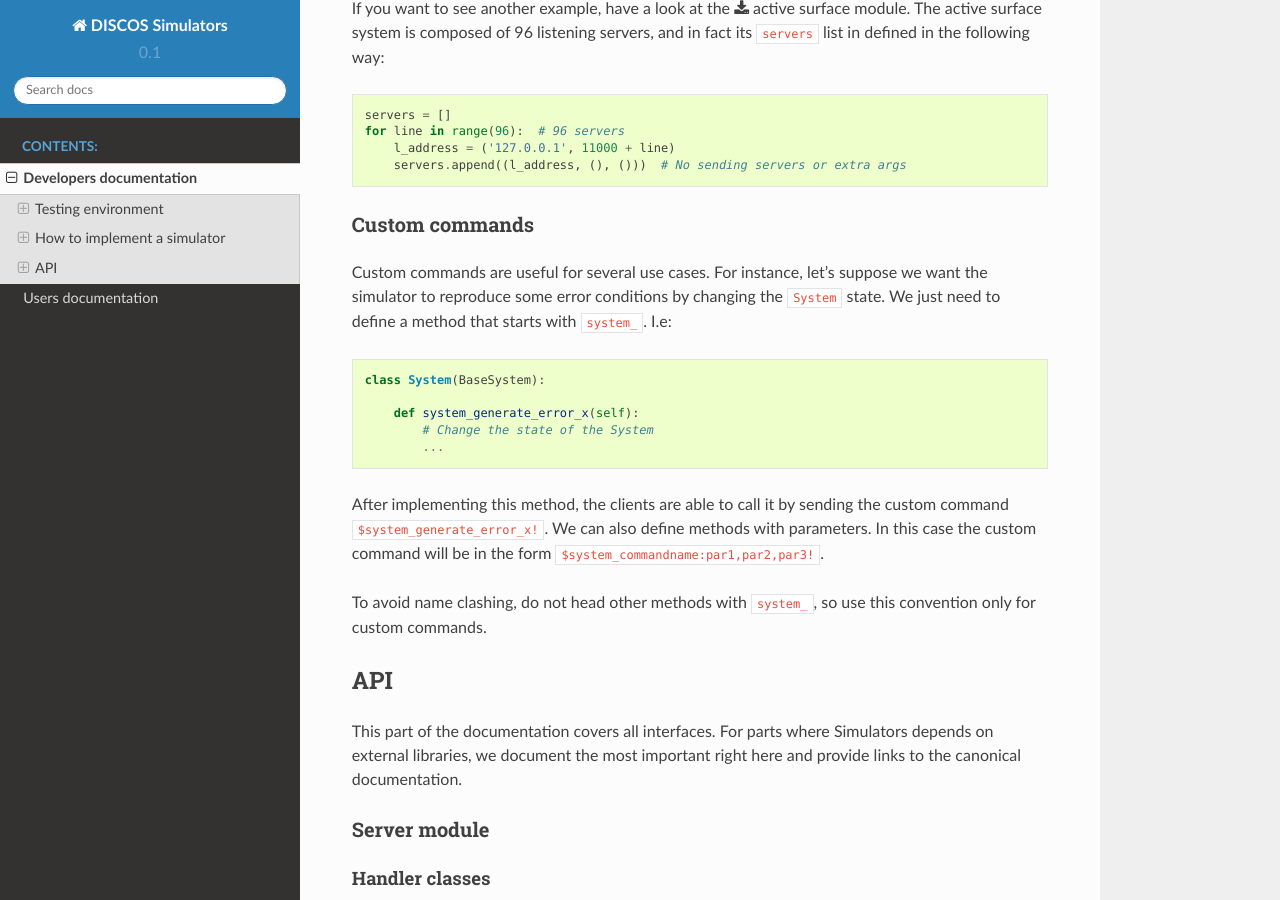
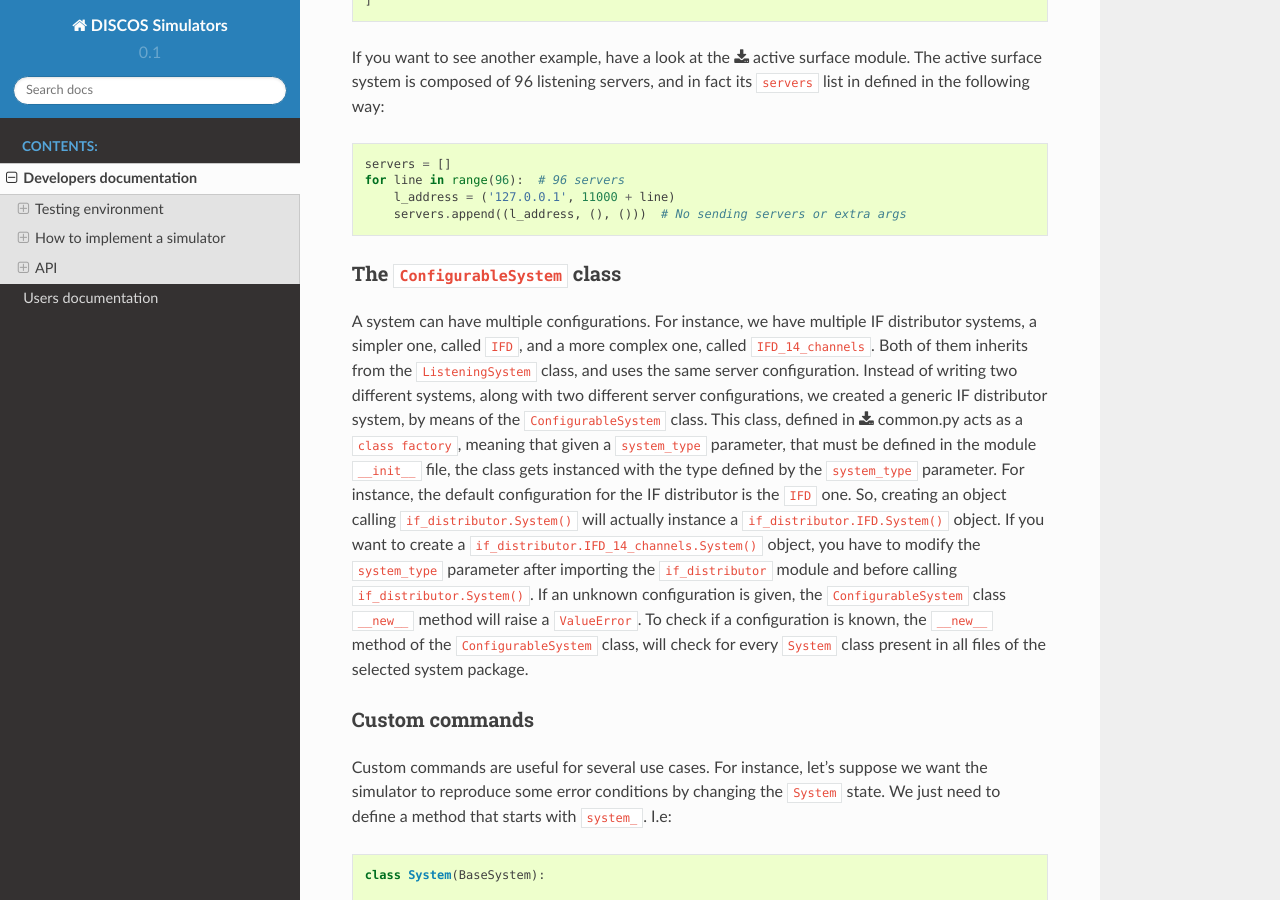
Before and after one commit to discos/simulators, a Sphinx documentation site: the page built from doc/developers.rst, in a window 1280 px wide and 900 px high, scrolled down 5064 px. Built offline with Sphinx 7.4.7 and the Read the Docs theme 2.0.0, drawn with Linux system fonts in a browser that asks for light colours; some of the changed text lies outside the part shown.

Commit message:
Fix #142, multiple system configurations approach generalized.

```diff
--- a/doc/developers.rst
+++ b/doc/developers.rst
@@ -147,10 +147,12 @@ If you want to see an example, have a look at
 
 The ``System`` class
 --------------------
-The ``System`` class must inherit from one of the classes defined in
-:download:`common.py <../simulators/common.py>`,
-it can be inherited from ``server.ListeningSystem``
-or ``server.SendingSystem``, or from both simultaneously.
+The ``System`` class must inherit from ``ListeningSystem``
+or ``SendingSystem``, which are defined in
+:download:`common.py <../simulators/common.py>` and both
+inherits from the ``BaseSystem`` class, also defined in ``common.py``.
+A more complex ``System`` class can inherit from both ``ListeningSystem``
+and ``SendingSystem``, behaving simultaneously as the two of them.
 
 The ``ListeningSystem`` class and the ``System.parse()`` method
 ~~~~~~~~~~~~~~~~~~~~~~~~~~~~~~~~~~~~~~~~~~~~~~~~~~~~~~~~~~~~~~~
@@ -271,6 +273,32 @@ its ``servers`` list in defined in the following way::
     for line in range(96):  # 96 servers
         l_address = ('127.0.0.1', 11000 + line)
         servers.append((l_address, (), ()))  # No sending servers or extra args
+
+
+The ``ConfigurableSystem`` class
+--------------------------------
+
+A system can have multiple configurations. For instance, we have multiple
+IF distributor systems, a simpler one, called ``IFD``, and a more complex one,
+called ``IFD_14_channels``. Both of them inherits from the ``ListeningSystem``
+class, and uses the same server configuration. Instead of writing two
+different systems, along with two different server configurations, we
+created a generic IF distributor system, by means of the ``ConfigurableSystem``
+class. This class, defined in
+:download:`common.py <../simulators/common.py>` acts as a ``class factory``,
+meaning that given a ``system_type`` parameter, that must be defined in the
+module ``__init__`` file, the class gets instanced with the type defined by the
+``system_type`` parameter. For instance, the default configuration for the
+IF distributor is the ``IFD`` one. So, creating an object calling
+``if_distributor.System()`` will actually instance a ``if_distributor.IFD.System()``
+object. If you want to create a ``if_distributor.IFD_14_channels.System()``
+object, you have to modify the ``system_type`` parameter after importing the
+``if_distributor`` module and before calling ``if_distributor.System()``.
+If an unknown configuration is given, the ``ConfigurableSystem`` class
+``__new__`` method will raise a ``ValueError``. To check if a configuration
+is known, the ``__new__`` method of the ``ConfigurableSystem`` class, will
+check for every ``System`` class present in all files of the selected system
+package.
 
 
 Custom commands
```
Also changed, not shown: doc/users.rst (+13 -2 lines), 2 other files.
